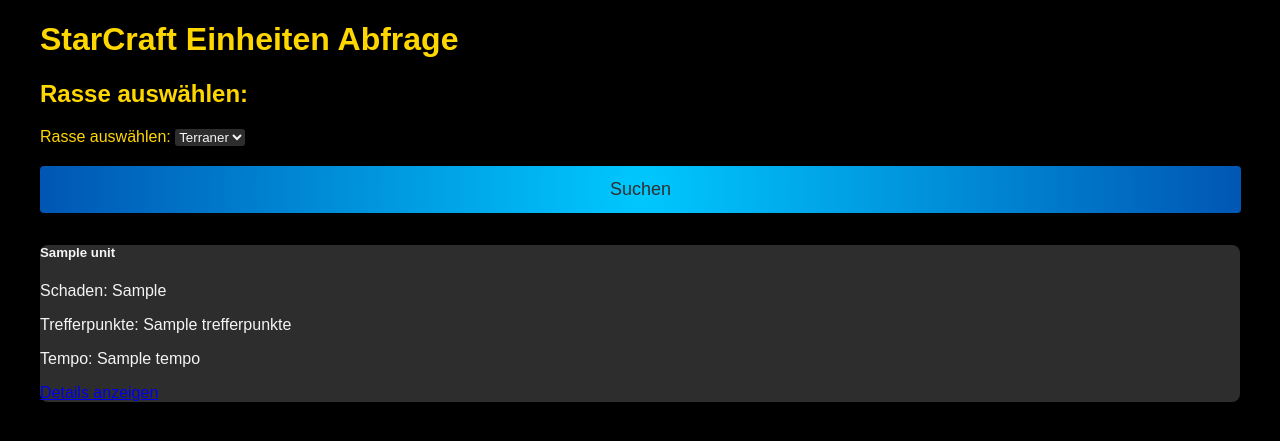
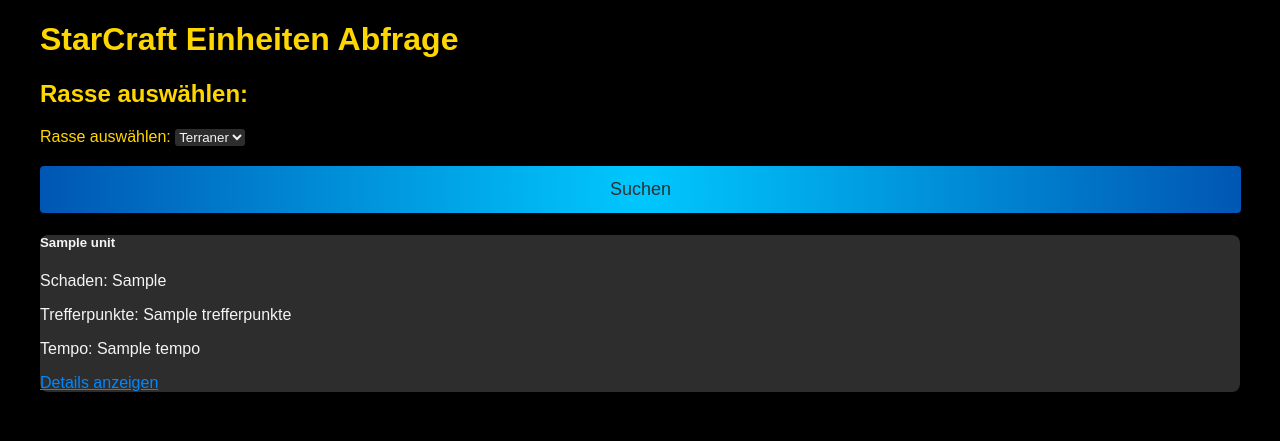
Before and after one commit to Lucelier/sc2db, a Flask app: template templates/index.html in a window 1280 px wide. Shown: the top 441 px of the page. Run offline with Flask 3, Linux system fonts and the light colour scheme; the template is opened without the code that fills it: most values are stand-ins (such as "Sample title", 1, 10 or a date in 2020); some libraries are stand-ins or nearby versions.

Commit message:
(@ChatGPT Idee) Design so weit fertig

```diff
--- a/static/styles.css
+++ b/static/styles.css
@@ -17,6 +17,10 @@
     transition: transform 0.3s ease; /* Übergangseffekt beim Hover: sanfte Animation */
 }
 
+.btn-primary {
+    color: #0088ff;
+}
+
 .card:hover {
     transform: scale(1.02); /* Beim Hover wird die Karte um 5% größer, um Interaktivität zu simulieren */
 }
@@ -29,7 +33,6 @@
     border-radius: 4px; /* Abgerundete Ecken mit einem Radius von 4px */
     cursor: pointer; /* Zeigt den "Zeiger"-Cursor bei Hover an */
     font-size: 18px; /* Textgröße erhöhen, z.B. auf 18px */
-    margin-bottom: 10px; /* Abstand unter dem Button */
 }
 
 #submit-btn:hover {
--- a/templates/index.html
+++ b/templates/index.html
@@ -17,6 +17,7 @@
     <!-- Hauptcontainer für die Seite -->
     <div class="container mt-5">
 
+        <!-- Titel der Seite -->
         <h1 class="mt-5">StarCraft Einheiten Abfrage</h1>
 
         <div class="row">
```
